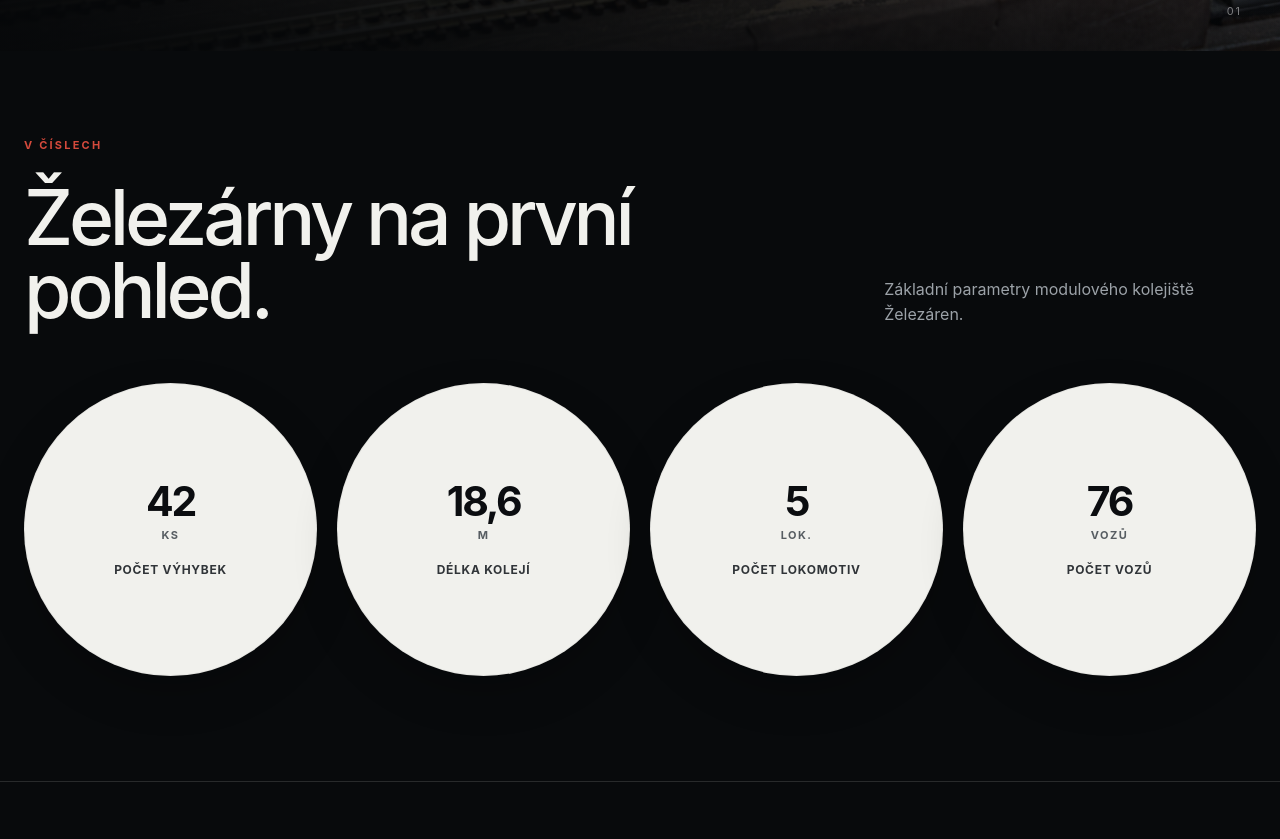
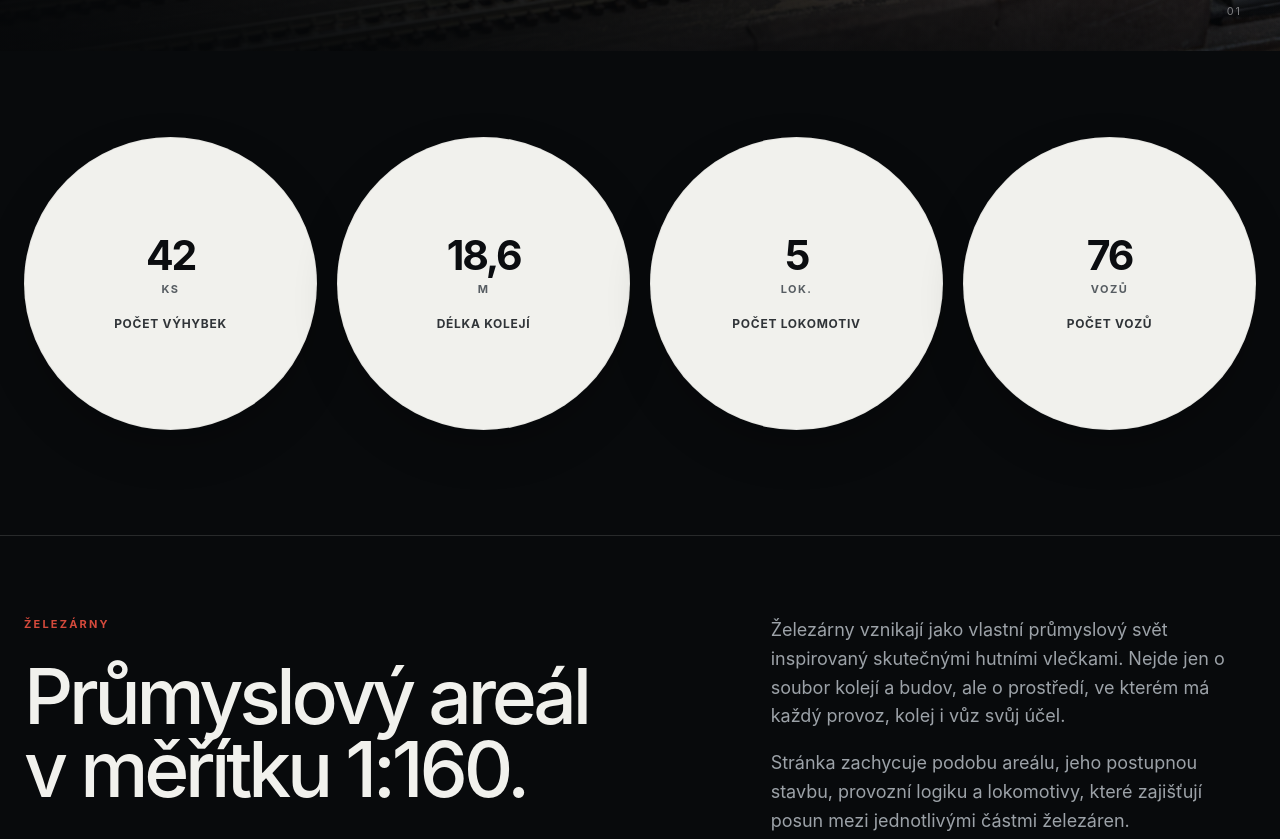
Before and after one commit to nkolejiste/web2, a plain HTML site: page zelezarny/index.html in a window 1280 px wide. Shown: the part 749-1588 px from the top of the page. Drawn offline with Linux system fonts and the light colour scheme.

Commit message:
Add files via upload

```diff
--- a/zelezarny/index.html
+++ b/zelezarny/index.html
@@ -39,14 +39,6 @@
     <!-- ČTYŘI KRUHY: ponecháno beze změny -->
     <section class="stats-section" id="statistiky">
       <div class="container">
-        <div class="stats-header">
-          <div>
-            <p class="eyebrow reveal">V ČÍSLECH</p>
-            <h2 class="section-title reveal">Železárny na první pohled.</h2>
-          </div>
-          <p class="stats-note reveal">Základní parametry modulového kolejiště Železáren.</p>
-        </div>
-
         <div class="stats-grid">
           <div class="stat-circle reveal">
             <strong class="stat-value">42</strong>
```
